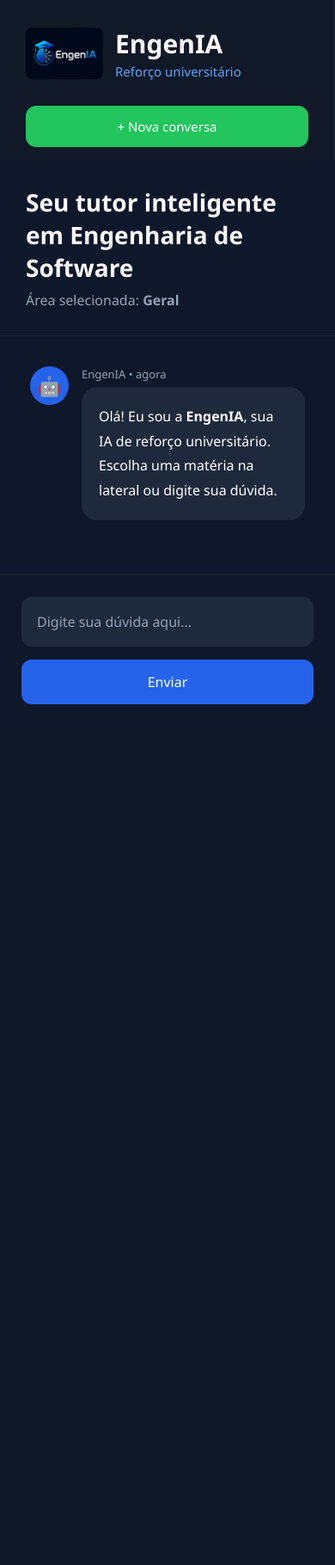
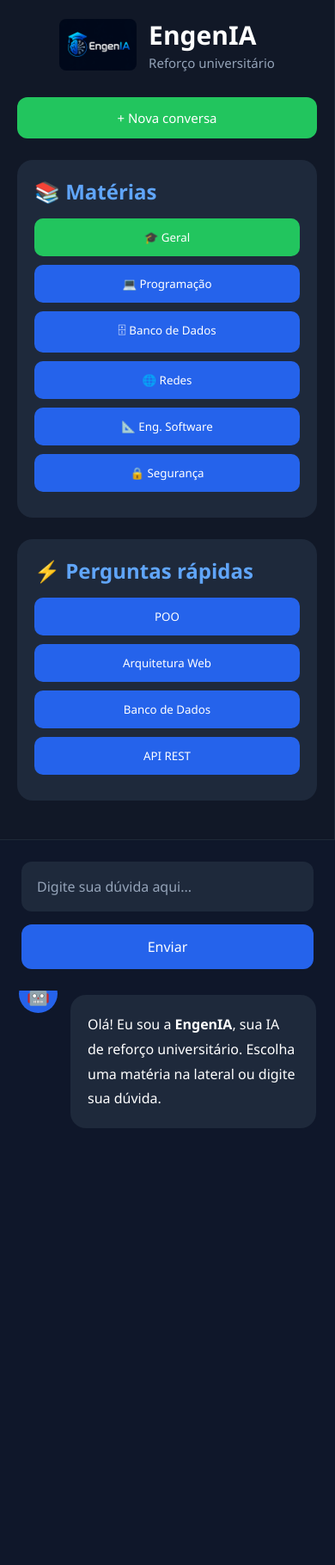
Before and after one commit to fernandoffarias/EngenIA, a Flask app: page / in a window 390 px wide. Shown: the whole page at 86% size. Before the commit the page ends 819 px from the top, so only its background shows below. Run offline with Flask 3, Linux system fonts and the light colour scheme.

Commit message:
Ajusta layout mobile

```diff
--- a/static/css/style.css
+++ b/static/css/style.css
@@ -309,18 +309,40 @@ body {
 @media(max-width: 900px) {
   .app {
     flex-direction: column;
+    height: auto;
+    min-height: 100vh;
   }
 
   .sidebar {
     width: 100%;
-    max-height: 45vh;
+    max-height: none;
+    overflow-y: visible;
+    padding: 20px;
   }
 
-  .logo-text p{
-    color:#60a5fa;
-    font-size:15px;
-    font-weight:500;
-}
+  .logo {
+    justify-content: center;
+  }
+
+  .new-chat {
+    width: 100%;
+  }
+
+  .chat-area {
+    min-height: 100vh;
+  }
+
+  .chat-header {
+    padding: 22px;
+  }
+
+  .chat-header h2 {
+    font-size: 22px;
+  }
+
+  .chat-box {
+    padding: 22px;
+  }
 
   .content {
     max-width: 90%;
@@ -328,6 +350,9 @@ body {
 
   .chat-form {
     flex-direction: column;
+    position: sticky;
+    bottom: 0;
+    background: #0f172a;
   }
 
   .chat-form button {
```
